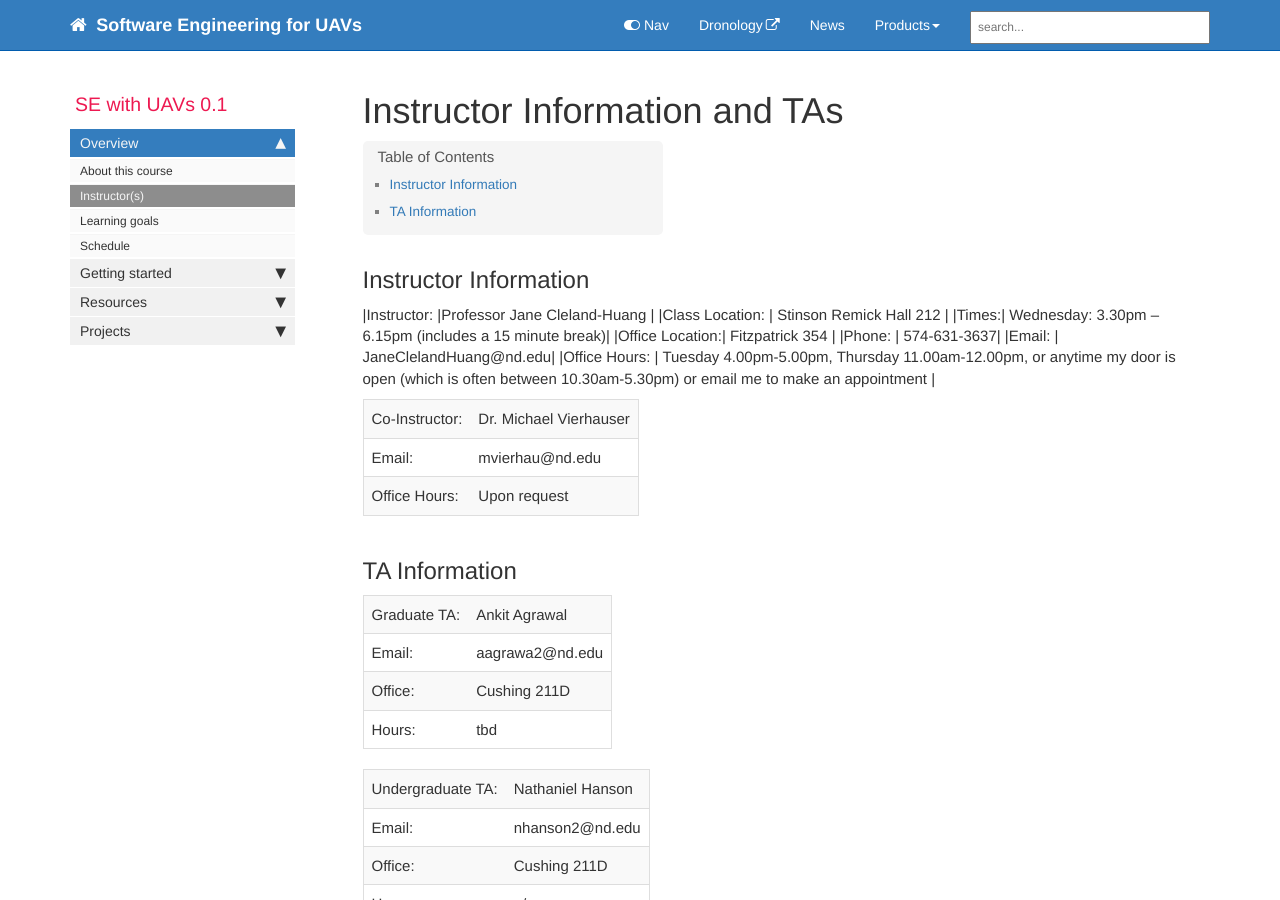
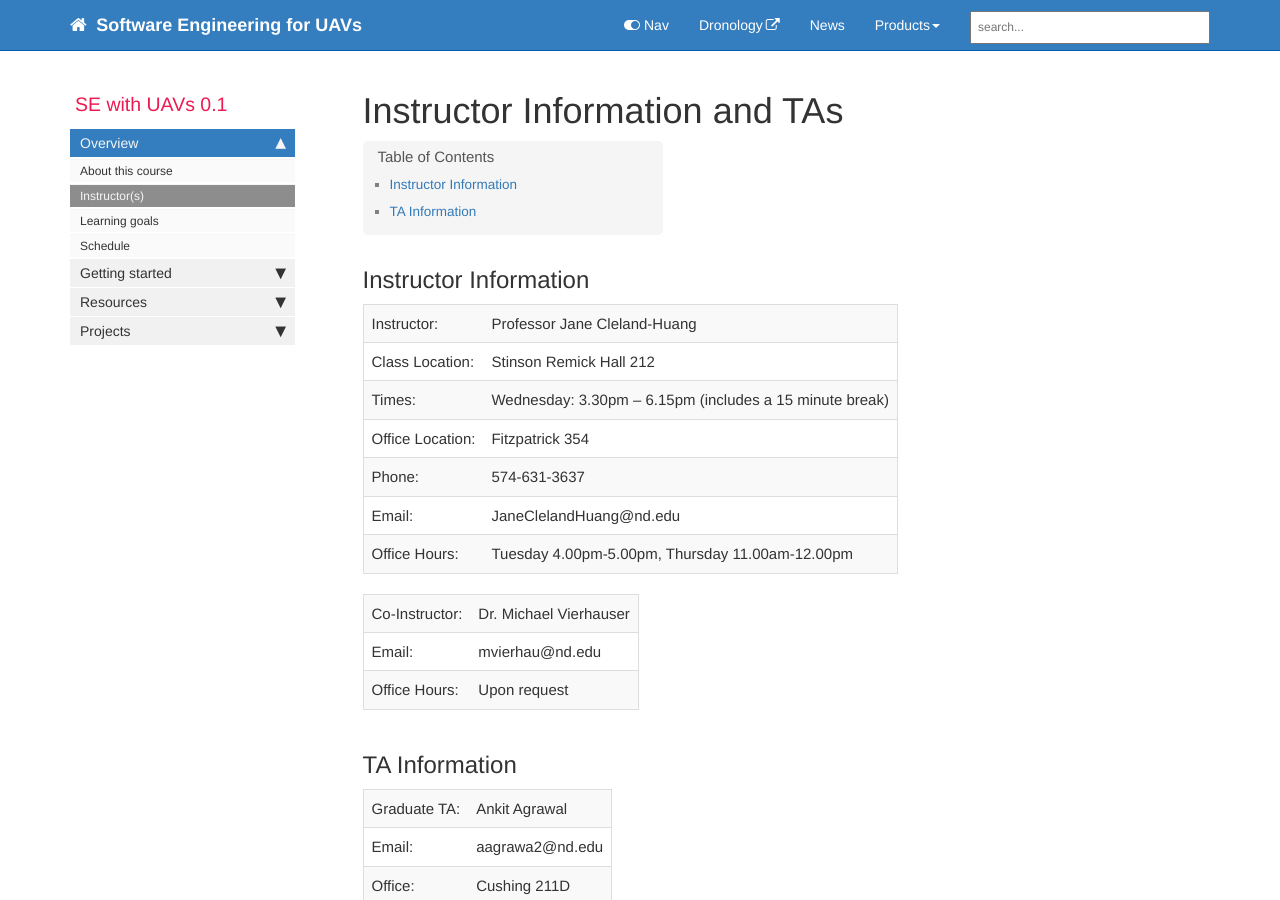
Before and after one commit to SAREC-Lab/sedrones, a Jekyll site: the page built from pages/mydoc/mydoc_instructor.md, in a window 1280 px wide and 900 px high. Built offline with Jekyll 4.4.1, drawn with Linux system fonts in a browser that asks for light colours; nearby versions of some CDN libraries; comment, search, counter and statistics services are not loaded.

Commit message:
Update mydoc_instructor.md

```diff
--- a/pages/mydoc/mydoc_instructor.md
+++ b/pages/mydoc/mydoc_instructor.md
@@ -9,13 +9,11 @@ folder: mydoc
 
 |Instructor: |Professor Jane Cleland-Huang |
 |Class Location: | Stinson Remick Hall 212 |
-|Times:|				Wednesday: 3.30pm – 6.15pm (includes a 15 minute break)|
+|Times:|Wednesday: 3.30pm – 6.15pm (includes a 15 minute break)|
 |Office Location:|	Fitzpatrick 354 |
-|Phone:  	|		574-631-3637|
-|Email:		|		JaneClelandHuang@nd.edu|
-|Office Hours: 	|	Tuesday 4.00pm-5.00pm,  Thursday 11.00am-12.00pm,
-		or anytime my door is open (which is often between 10.30am-5.30pm)
-		or email me to make an appointment |
+|Phone:  	|574-631-3637|
+|Email:		|JaneClelandHuang@nd.edu|
+|Office Hours: 	|Tuesday 4.00pm-5.00pm,  Thursday 11.00am-12.00pm |
 
 |Co-Instructor: |Dr. Michael Vierhauser |
 |Email:		| mvierhau@nd.edu|
```
